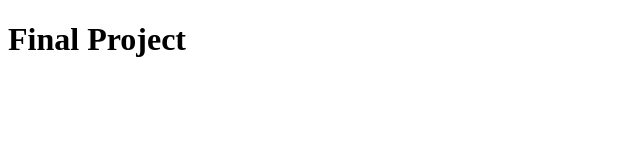
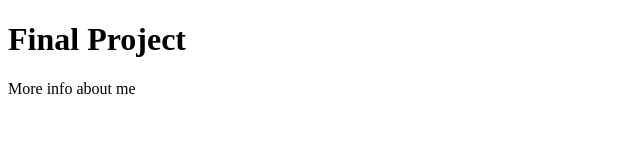
Before and after one commit to pdoulatshahi/pdoulatshahi.github.io, a plain HTML site: page index.html in a window 1280 px wide. Shown: the whole page, without its empty margins (0-640 px from the left). Drawn offline with Linux system fonts and the light colour scheme.

Commit message:
Adding more perfect content

```diff
--- a/index.html
+++ b/index.html
@@ -7,5 +7,6 @@
 </head>
 <body>
 	<h1>Final Project</h1>
+	<p>More info about me</p>
 </body>
 </html>
```
